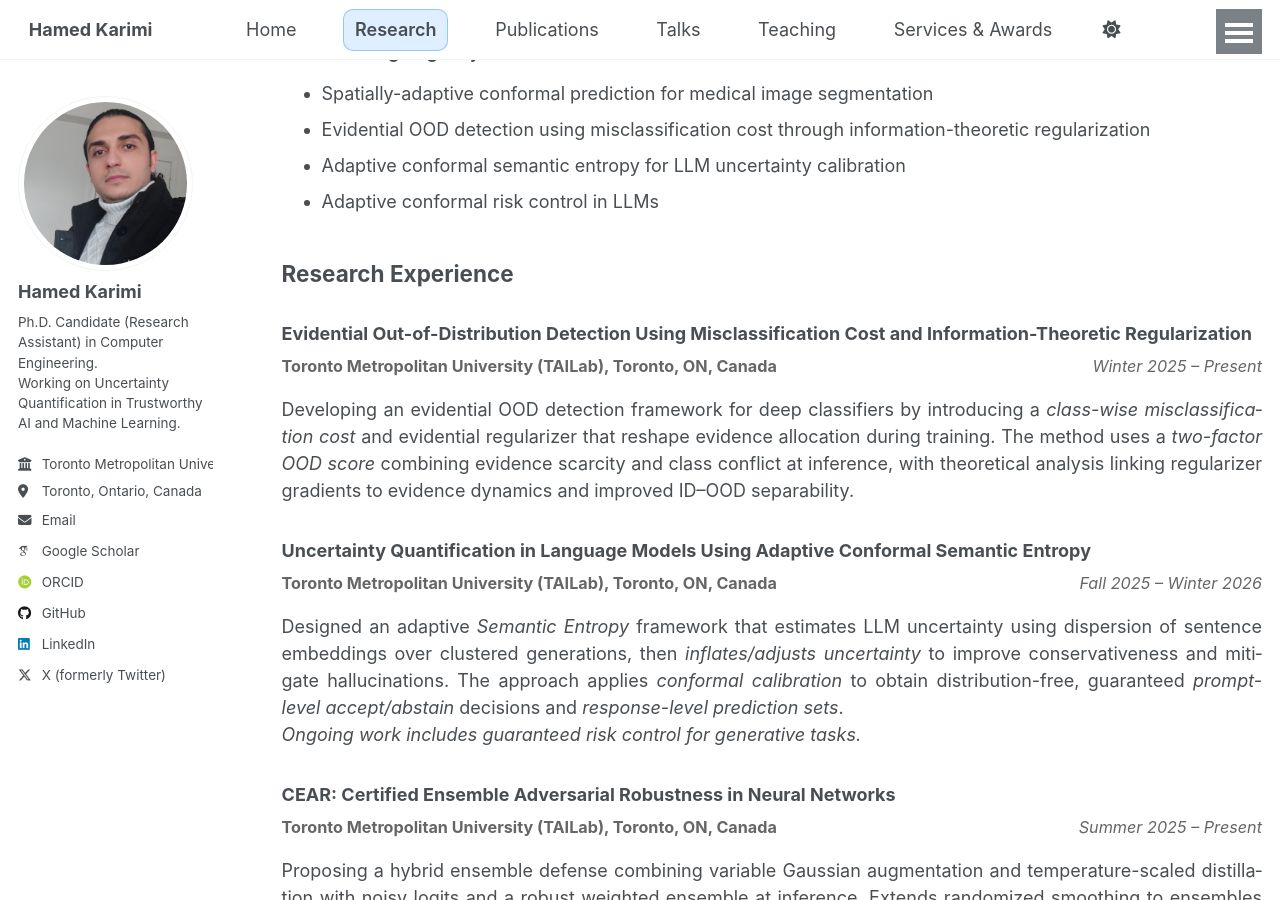
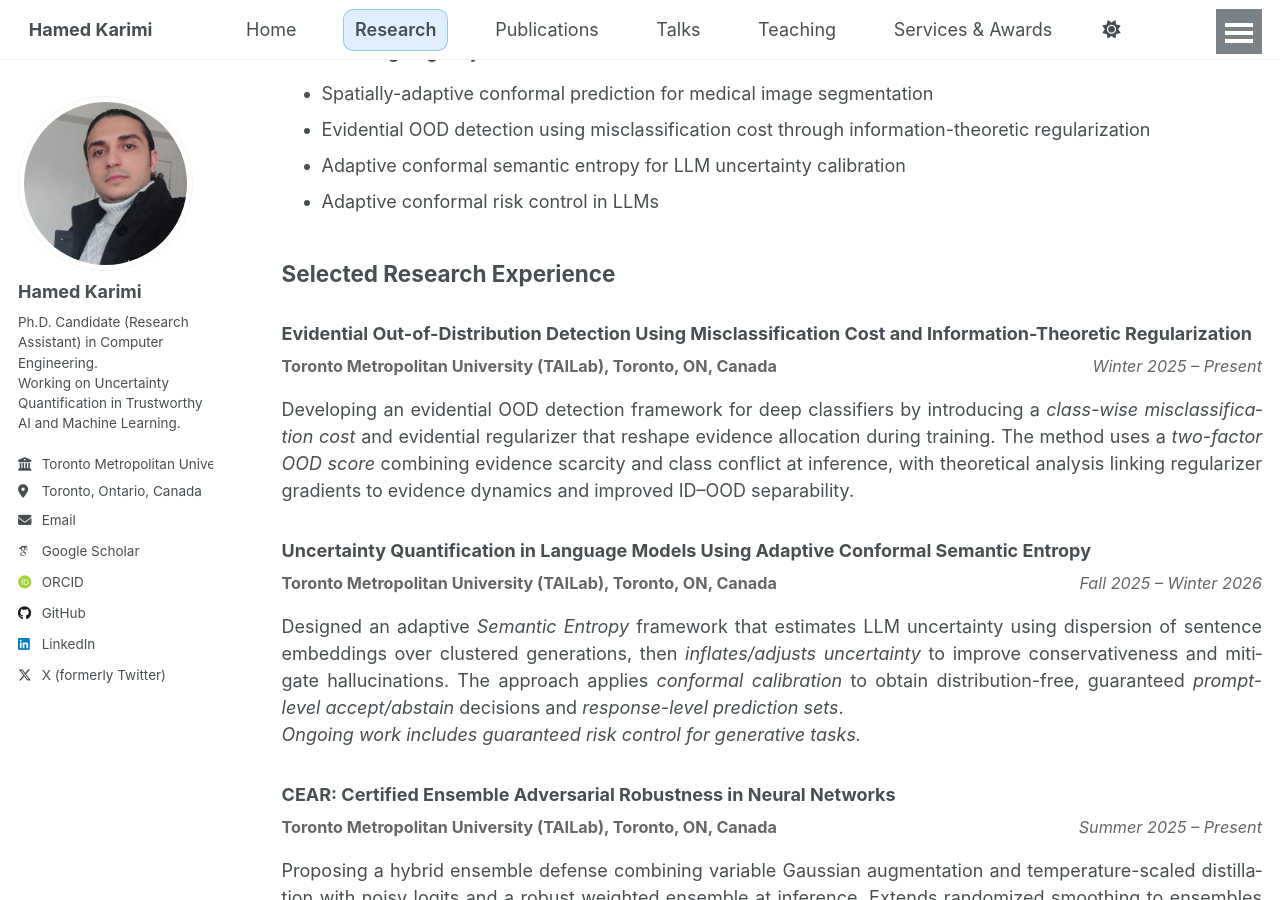
Before and after one commit to hamedmx/hamedmx.github.io, a Jekyll site: the page built from _pages/research.md, in a window 1280 px wide and 900 px high, scrolled down 479 px. Built offline with Jekyll 4.4.1, drawn with Linux system fonts in a browser that asks for light colours; some web fonts are replaced; a script that is not in the unit is left out.

Commit message:
Update research.md

```diff
--- a/_pages/research.md
+++ b/_pages/research.md
@@ -21,7 +21,7 @@ My research focuses on <i>trustworthy AI and machine learning</i> with an emphas
 - Adaptive conformal semantic entropy for LLM uncertainty calibration
 - Adaptive conformal risk control in LLMs
 
-## Research Experience
+## Selected Research Experience
 
 ### Evidential Out-of-Distribution Detection Using Misclassification Cost and Information-Theoretic Regularization
 <div class="cv-meta">
```
